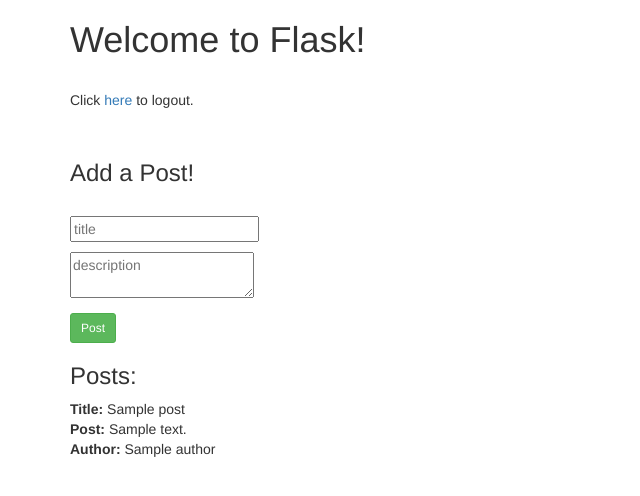
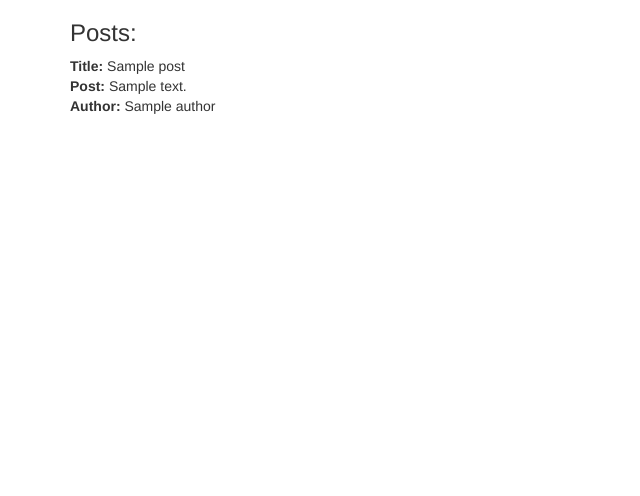
Before and after one commit to dhmncivichacks/timewebsite, a Python web app: template project/home/templates/index.html in a window 1280 px wide. Shown: the top 496 px of the page, without its empty margins (0-640 px from the left). Run offline with Jinja, Linux system fonts and the light colour scheme; the template is opened without the code that fills it: most values are stand-ins (such as "Sample title", 1, 10 or a date in 2020); form fields are guessed from the names that the template uses.

Commit message:
Remove welcome page and "posts" entry stuff

```diff
--- a/project/home/templates/index.html
+++ b/project/home/templates/index.html
@@ -1,38 +1,5 @@
 {% extends "base.html" %}
 {% block content %}
-
-<h1>Welcome to Flask!</h1>
-<br>
-<p>Click <a href="/logout">here</a> to logout.</p>
-<br>
-
-<!-- post form -->
-<h3>Add a Post!</h3>
-<br>
-<form class="form-message" role="form" method="post" action="/">
-  {{ form.csrf_token }}
-  <p>
-    {{ form.title(placeholder="title") }}
-    <span class="error">
-      {% if form.title.errors %}
-        {% for error in form.title.errors %}
-          {{ error }}
-        {% endfor %}
-      {% endif %}
-    </span>
-  </p>
-  <p>
-  {{ form.description(placeholder="description") }}
-    <span class="error">
-      {% if form.description.errors %}
-        {% for error in form.description.errors %}
-          {{ error }}
-        {% endfor %}
-      {% endif %}
-    </span>
-  </p>
-  <button class="btn btn-sm btn-success" type="submit">Post</button>
-</form>
 
 <!-- All posts -->
 <h3>Posts:</h3>
```
Also changed, not shown: project/home/templates/welcome.html (deleted, +0 -8 lines).
